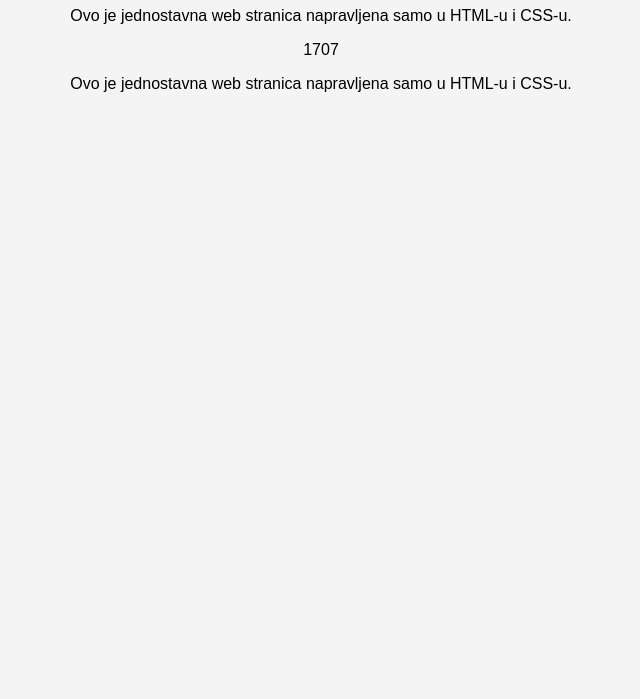
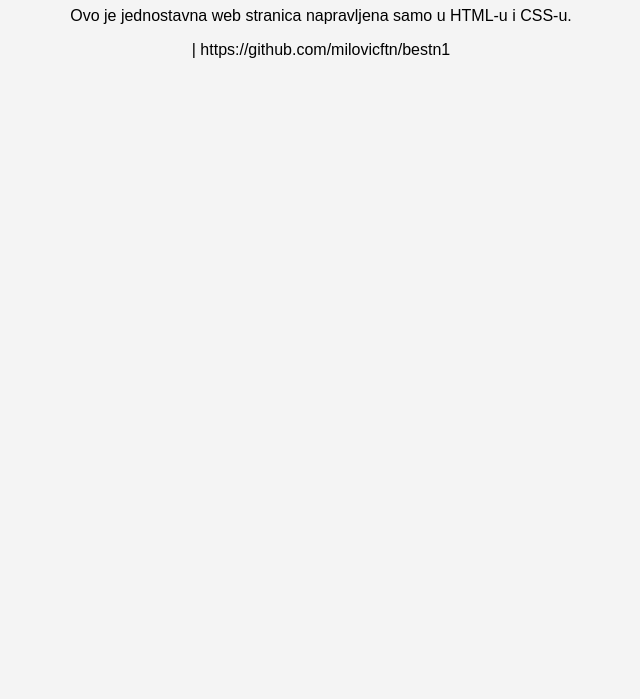
Before and after one commit to milovicftn/bestn1, a plain HTML site: page index.html in a window 1280 px wide. Shown: the part 101-800 px from the top of the page, without its empty margins (319-959 px from the left). Drawn offline with Linux system fonts and the light colour scheme.

Commit message:
Update index.html

```diff
--- a/index.html
+++ b/index.html
@@ -18,8 +18,8 @@
 </head>
 <body>
     <h1>Zdravo, dobrodošli na moj sajt!</h1>
-    <p>Ovo je jednostavna web stranica napravljena samo u HTML-u i CSS-u.</p>
-	 <p>1707</p>
-	  <p>Ovo je jednostavna web stranica napravljena samo u HTML-u i CSS-u.</p>
+    <p>Ovo je jednostavna web stranica napravljena samo u HTML-u i CSS-u.</p>|
+	<a>https://github.com/milovicftn/bestn1</a>
+
 </body>
 </html>
```
